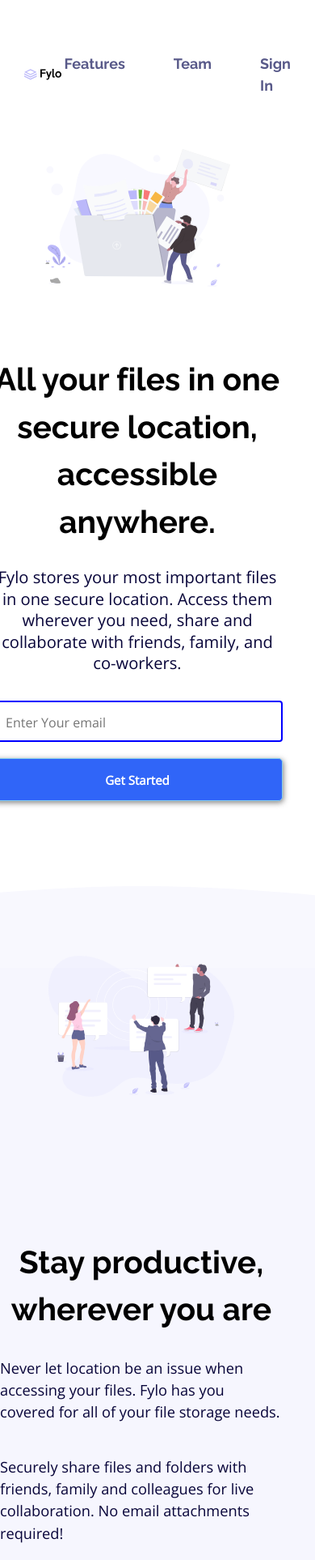
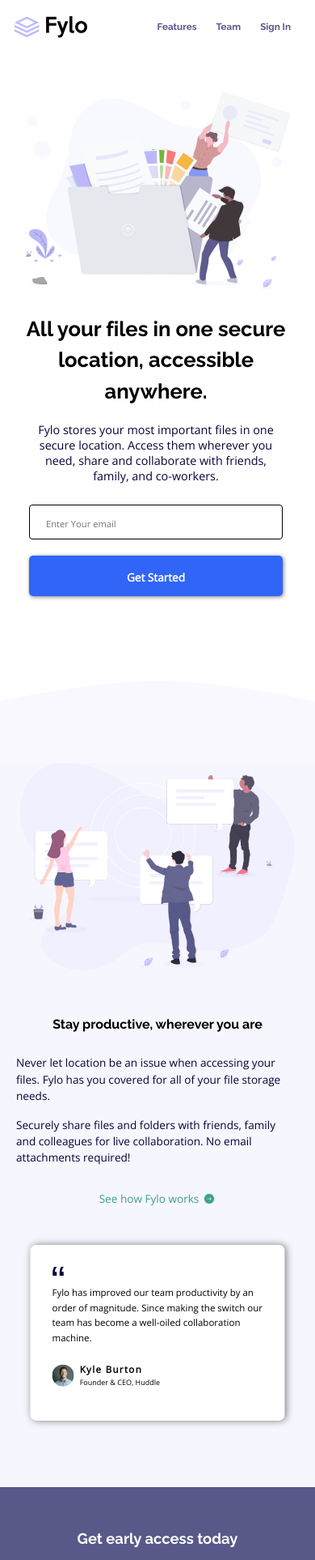
Before and after one commit to GitHub-dev12345/Fylo-landing-page-with-two-column-layout, a plain HTML site: page index.html in a window 390 px wide. Shown: the top 1926 px of the page at 81% size. Drawn offline with nearby package versions, Linux system fonts and the light colour scheme.

Commit message:
Change the some code and font-size for all devices supported

```diff
--- a/sass/main.scss
+++ b/sass/main.scss
@@ -21,28 +21,26 @@
 
 /* Main CSS Code */
 body{
-    @include flex-box(column, center, flex-end);
+    @include flex-box(column, center, center);
+    font-family: 'Open Sans', sans-serif;
     font-size: 1rem;
-    font-family: 'Open Sans', sans-serif;
 }
 
 header{
     width: 100%;
-    @include flex-box(row, space-around, center);
-    padding: 70px 0px 70px 85px;
+    @include flex-box(row, space-between, center);
+    padding: 70px 0px 72px 85px;
 }
 
 #headerImg{
-    width: 50%;
-    /* border: 1px solid black; */
+    width: 20%;
     img{
-        width: 26%;
+        width: 65%;
     }
 }
 #navList{
-    /* border: 1px solid black; */
     @include flex-box(row, flex-end, flex-start);
-    width: 50%;
+    width: 70%;
     a{
         font-size: 18px;
         text-decoration: none;
@@ -50,63 +48,71 @@
         padding: 5px 20px 5px 40px;
         font-weight: 600;
         font-family: 'Raleway', sans-serif;
-        /* border: 1px solid black; */
         position: relative;
     }
 }
 
 #files-flexContainer{
+    @include flex-box(row, space-around, center);
     width: 100%;
-    @include flex-box(row, space-around, center);
-    padding: 25px 17px 180px 15px;
+    padding: 25px 17px 180px 16px;
 }
 .content-1{
+    /* border: 1px solid black; */
     @include flex-box(column, space-between, space-between);
-    padding: 10px 20px 10px 10px;
-    margin: -31px 25px 0px 61px;
+    padding: 0px 30px 10px 6px;
+    margin: -31px 0px 0px 61px;
     width: 50%;
     height: auto;
     h1{
-        font-size: clamp(0.95rem, 10vw, 2.76rem);
+        font-size: clamp(1.6rem, 10vw, 2.8vw);
         font-family: 'Raleway', sans-serif;
         font-weight: 700;
         margin: 0px 0px 16px 0px;
     }
     p{
-        font-size: clamp(1rem, 10vw, 1.26rem);
+        font-size: clamp(0.9rem, 10vw, 1.3vw);
         font-family: 'Open Sans', sans-serif;
         color:  hsl(243, 87%, 12%);
         line-height: 1.31;
-        margin: 0px 0px 14px 0px;
+        margin: 0px 0px 16px 0px;
     }
 }
 
 .email{
-    padding: 15px 0px 15px 0px;
+    padding: 12px 0px 15px 0px;
     #email{
-        border: 2px solid blue;
-        padding: 13px 140px 10px 15px;
+        border: 1px solid black;
+        width: 52%;
+        padding: 15px 0px 10px 20px;
         border-radius: 4px;
+        font-size: clamp(0.7rem, 10vw, 1.1vw);
+        color: lightgrey;
     }
     a{
-        padding: 15px 70px 13px 70px;
-        margin: 0px 0px 0px 15px;
+        padding: 17px 70px 12px 70px;
+        margin: 0px 0px 0px 12px;
         color: white;
         background: hsl(224, 93%, 58%);
         text-align: center;
         text-decoration: none;
-        font-size: 15px;
+        font-size: clamp(0.85rem, 10vw, 1vw);
         font-weight: 600;
-        border: 1px solid skyblue;
+        border: 1px solid skyblue transparent;
+        outline: none;
         border-radius: 5px;
-        box-shadow: 1px 2px 7px rgba(0, 0, 0, 0.5);
+        box-shadow: 1px 1px 5px rgba(0, 0, 0, 0.5);
     }
 }
 
 .imgBox{
+    /* border: 1px solid black; */
     width: 50%;
     height: auto;
     margin: 0px 10px 0px 0px;
+    img{
+        width: 100%;
+    }
 }
 
 #curved{
@@ -114,38 +120,41 @@
     background: url(../images/bg-curve-desktop.svg) no-repeat;
     background-size: cover;
     background-position: top center;
-    min-width: 10vw;
     min-height: 12vh;
 }
 #productive-container{
+    @include flex-box(row, space-around, flex-start);
     width: 100%;
-    @include flex-box(row, space-around, center);
-    padding: 100px 0px 110px 50px;
+    padding: 100px 0px 100px 82px;
     background: hsl(240, 75%, 98%);
 }
 
 .content-2{
-    width: 50%;
+    padding: 0px 0px 0px 0px;
+    width: 52%;
     height: auto;
     h2{
-        font-size: clamp(1rem, 10vw, 2.8rem);
+        font-size: clamp(1rem, 1440px, 2.97vw);
         font-family: 'Raleway', sans-serif;
         font-weight: 700;
-        margin: -15px 0px 31px 0px;
+        margin: -15px 0px 32px 0px;
     }
     .para{
-        font-size: clamp(1rem, 10vw, 1.14rem);
+        font-size: clamp(0.85rem, 10vw, 1.21vw);
         font-family: 'Open Sans', sans-serif;
         color:  hsl(243, 87%, 12%);
         line-height: 1.5;
-        margin: 0px 120px 15px 0px;
+        margin: 0px 140px 15px 0px;
     }
     a{
         @include flex-box(row, flex-start, center);
-        font-size: 19px;
+        font-size: clamp(0.85rem, 10vw, 1.21vw);
         margin: 0px 0px 50px 0px;
-        text-decoration: underline;
+        padding: 0px 0px 5px 0px;
+        text-decoration: none;
         color: hsl(170, 45%, 43%);
+        /* border-bottom: 2px solid hsl(170, 45%, 43%); */
+        /* width: 25.50%; */
 
         img{
             margin: 0px 0px 0px 5px;
@@ -155,8 +164,9 @@
 
 #card{
     width: 390px;
-    height: 240px;
-    padding: 35px 40px 20px 40px;
+    height: auto;
+    padding: 30px 20px 35px 30px;
+    margin: 0px 0px 20px 0px;
     background: white;
     border-radius: 8px;
     box-shadow: 2px 0px 11px rgba(0, 0, 0, 0.5);
@@ -164,26 +174,30 @@
         width: 5.5%;
     }
     .fylop{
-        font-size: clamp(0.9rem, 10vw, 0.95rem);
-        margin: 10px 0px 17px 0px;
+        font-size: clamp(0.8rem, 10vw, 1.05vw);
+        margin: 10px 0px 15px 0px;
         line-height: 1.6;
     }
 }
 
 #profile{
-    @include flex-box(row, space-between,center);
+/*     border: 1px solid black; */
+    @include flex-box(row, flex-start,center);
     img{
-        width: 11%;
+        width: 10%;
         border-radius: 100%;
     }
 }
 .details{
+    /* border: 1px solid black; */
     @include flex-box(column,flex-end,flex-start);
+    padding: 0px 0px 0px 8px;
     position: relative;
     top: 0px;
-    right: 152px;
+/*     right: 152px; */
     h3{
-        font-size: 0.75rem;
+        font-size: 0.8rem;
+        letter-spacing: 1.5px;
         font-weight: bold;
     }
     .founder{
@@ -192,9 +206,13 @@
 }
 
 .imgBox2{
-    margin: -45px 0px 0px 0px;
-    width: 40%;
+    margin: 0px 0px 0px 0px;
+    width: 48%;
     height: auto;
+    img{
+        width: 100%;
+        padding: 20px 25px 70px 70px;
+    }
 }
 
 #access-today{
@@ -210,25 +228,29 @@
     height: auto;
     padding: 0px 80px 20px 0px;
     h4{
-        font-size: clamp(1rem, 10vw, 2.21rem);
+        font-size: clamp(1.15rem, 100vw, 2.31vw);
         font-weight: 600;
         color: white;
         font-family: 'Raleway', sans-serif; ;
         margin: 0px 0px 15px 0px;
     }
     p{
-        font-size: clamp(1rem, 10vw, 1.2rem);
+        font-size: clamp(0.89rem, 10vw, 1.29vw);
         color: white;
         opacity: 0.8;
         line-height: 1.4;
     }
 }
 .email-2{
-    @include flex-box(column, flex-start, baseline);
+    width: 40%;
+    @include flex-box(column, flex-start, flex-start);
     #email-2{
-        border: 2px solid blue;
-        padding: 14px 320px 14px 20px;
+        border: 1px solid blue;
+        width: 100%;
+        padding: 15px 0px 10px 20px;
         border-radius: 4px;
+        font-size: clamp(0.7rem, 10vw, 1.1vw);
+        color: lightgrey;
         box-shadow: 2px 0px 11px rgba(0, 0, 0, 0.5);
     }
     a{
@@ -238,7 +260,7 @@
         background: hsl(224, 93%, 58%);
         text-align: center;
         text-decoration: none;
-        font-size: clamp(1rem, 10vw, 1rem);
+        font-size: clamp(0.75rem, 10vw, 1vw);
         font-weight: 600;
         border-radius: 5px;
         box-shadow: 2px 0px 11px rgba(0, 0, 0, 0.5);
@@ -246,16 +268,14 @@
 }
 
 footer{
-    /* border: 1px solid white; */
     width: 100%;
     @include flex-box(column, flex-start, flex-start);
-    padding: 115px 50px 60px 50px;
+    padding: 100px 50px 66px 45px;
     background: hsl(243, 87%, 12%);
 }
 
 #head{
     width: 100%;
-    /* border: 1px solid white; */
     img{
         filter:  brightness(0) invert(1);
         width: 14.50%;
@@ -263,19 +283,16 @@
     }
 }
 #footer-container{
-
     width: 100%;
     @include flex-box(row, space-between, flex-start);
 }
 
 .contact{
-    /* border: 1px solid white; */
     @include flex-box(column, flex-start, flex-start);
     margin: 0px 0px 10px 35px;
 }
 
 .contact-Us, .mail{
-    /* border: 1px solid white; */
     @include flex-box(row, center, center);
     padding: 0px 0px 17px 0px;
     a{
@@ -290,14 +307,12 @@
 }
 
 #links{
-    /* border: 1px solid white; */
     @include flex-box(row, space-between, flex-start);
     position: relative;
     right: 40px;
 }
 
 .link-1{
-    /* border: 1px solid white; */
     @include flex-box(column, space-between, baseline);
     a{
         color: white;
@@ -311,8 +326,7 @@
 }
 
 .link-2{
-    /* border: 1px solid white; */
-    @include flex-box(column, space-between, baseline);
+    @include  flex-box(column, space-between, baseline);
     a{
         color: white;
         text-decoration: none;
@@ -325,7 +339,6 @@
 }
 
 #social{
-    /* border: 1px solid white; */
     @include flex-box(row, space-around, center);
     position: relative;
     right: 150px;
@@ -344,8 +357,12 @@
         transition: 0.3s;
     }
     #head{
-        margin: 0px 0px 20px 0px;
+        margin: 0px 0px 40px 0px;
         transition: 0.3s;
+        img{
+            width: 25%;
+            margin: 0px 0px 0px 16px;
+        }
     }
     #files-flexContainer{
         transition: 0.4s;
@@ -357,14 +374,16 @@
         #email{
             margin: 0px 0px 10px 0px;
             transition: 0.3s;
+            width: 100%;
         }
         a{
             align-self: flex-start;
             margin: 10px 0px 15px 0px;
+            width: 100%;
         }
     }
     footer{
-        padding: 100px 10px 80px 10px;
+        padding: 50px 10px 50px 25px;
     }
     #footer-container{
             @include flex-box(column, flex-start, flex-start);
@@ -375,7 +394,7 @@
         width: 100%;
         margin: 0px 0px 10px 0px;
         .contact-Us, .mail{
-            margin: 0px 0px 0px 36px;
+            margin: 0px 0px 0px 14px;
         }
     }
     #links{
@@ -386,14 +405,14 @@
         width: 100%;
     }
     .link-1{
-        margin: 20px 0px 30px 36px;
+        margin: 20px 0px 30px 15px;
         transition: 0.3s;
         a{
             right: 0px;
         }
     }
     .link-2{
-        margin: 20px 0px 30px 36px;
+        margin: 20px 0px 30px 15px;
         transition: 0.3s;
         a{
             left: 0px;
@@ -401,103 +420,112 @@
     }
     #social{
         width: 100%;
+        top: 0px;
+        right: 0px;
         @include flex-box(row, center, center);
         transition: 0.3s;
-        top: 25px;
-        right: 0px;
         a{
             padding: 0px 20px 0px 0px
         }
     }
 }
 
-@media all and (max-width: 1150px) {
+@media all and (max-width: 1065px) {
     header{
-        padding-left: 30px;
-        padding-right: 10px;
+        padding: 50px 18px 50px 18px;
+        transition: 0.3s;
+    }
+    #headerImg{
+        width: 45%;
     }
     #files-flexContainer{
         @include flex-box(column-reverse, center, center);
         padding: 0px 0px 50px 0px;
-        width: 100%;
-        /* border: 1px solid black; */
         transition: 0.3s;
     }
-    .email{
-        padding: 10px 20px 10px 20px;
-        #email{
-            width: 100%;
-        }
-        a{
-            width: 100%;
-        }
-    }
     .content-1{
+        /* border: 1px solid black; */
         @include flex-box(column, center, center);
-        /* border: 1px solid black; */
         width: 100%;
         margin: 25px auto;
 
         h1{
+            /* border: 1px solid black; */
+            margin: 5px 0px 5px 20px;
             text-align: center;
             width: 100%;
         }
         p{
             padding: 10px 20px 10px 20px;
+            margin: 5px 0px 5px 20px;
+            /* border: 1px solid black; */
             text-align: center;
             width: 100%;
-            /* border: 1px solid black; */
         }
     }
     .email{
         @include flex-box(column, center, center);
+        padding: 10px 20px 10px 20px;
+        margin: 0px 0px 0px 20px;
         /* border: 1px solid black; */
         width: 100%;
+        #email{
+            width: 100%;
+        }
         a{
             margin: 10px auto;
+            width: 100%;
         }
     }
     .imgBox{
         width: 100%;
-        padding: 0px 100px 50px 100px;
+        margin: 0px auto;
+        img{
+            padding: 15px 30px 0px 30px;
+            width: 85%;
+            margin: auto;
+        }
     }
-
     #productive-container{
         @include flex-box(column-reverse, center, center);
         padding-left: 0px;
         padding-right: 0px;
-        padding-bottom: 10px;
+        padding-bottom: 0px;
     }
     .content-2{
         @include flex-box(column, center, center);
         width: 100%;
-        margin: 25px auto;
+        margin: 25px 0px 0px 0px;
         padding: 20px 20px 50px 20px;
-        /* border: 1px solid black; */
         h2{
+            /* border: 1px solid black; */
             text-align: center;
             margin: 10px auto;
             width: 100%;
         }
         .para{
-            margin: 10px auto;
+            /* border: 1px solid black; */
+            margin: 10px 0px -10px 0px;
             width: 100%;
-            padding: 10px 20px 10px 20px;
+            padding: 5px 20px 10px 0px;
+            text-align: center;
         }
         a{
-            margin: 30px 0px 50px 0px;
+            margin: 30px 0px 30px 0px;
         }
     }
     .imgBox2{
-        /* border: 1px solid black; */
         width: 100%;
-        padding: 0px 100px 50px 100px;
-        position: relative;
-        top: -70px;
+        margin: -100px 0px 0px 0px;
+        img{
+            padding: 0px 25px 0px 25px;
+            width: 85%;
+            margin: auto;
+        }
+
     }
     .details{
         @include flex-box(column,center,flex-start);
-        /* border: 1px solid black; */
         margin: 10px 0px 0px 0px;
         p{
             padding: 0px 0px 0px 0px;
@@ -505,16 +533,14 @@
         }
     }
     #access-today{
+        @include flex-box(column,center, center);
         width: 100%;
-        padding: 100px 15px 100px 15px;
-        /* border: 1px solid black; */
-        @include flex-box(column,center, center);
+        padding: 40px 15px 60px 15px;
     }
     .content-3{
         @include flex-box(column,center,center);
         width: 100%;
-        /* border: 1px solid black;  */
-        padding: 10px 10px 20px 10px;
+        padding: 10px 10px 0px 10px;
         h4{
             text-align: center;
         }
@@ -526,30 +552,79 @@
     .email-2{
         /* border: 1px solid black; */
         width: 100%;
-        padding: 10px 20px 10px 20px;
+        padding: 0px 40px 10px 40px;
 
         #email-2{
             margin: 15px auto;
-            padding: 14px 10px 14px 10px;
+            padding: 10px 10px 10px 10px;
             width: 100%;
         }
         a{
-            /* border: 1px solid black; */
             margin: 0px auto;
-            padding: 14px 10px 14px 10px;
+            padding: 10px 10px 10px 10px;
             width: 100%;
         }
     }
 }
-/* @media all and (max-width: 400px) {
-    #headerImg{
+@media all and (max-width: 707px) {
+    #head{
         img{
             width: 50%;
+            transition : 0.4s;
         }
+    }
+    .imgBox{
+        img{
+            width: 100%;
+            transition: 0.3s;
+        }
+    }
+    .imgBox2{
+        img{
+            width: 100%;
+            transition: 0.3s;
+        }
+    }
+}
+@media screen and (max-width: 671px) {
+    #navList{
+        a{
+            padding: 5px 35px 5px 5px;
+            font-size: 3vw;
+            transition: 0.4s;
+        }
+    }
+}
+@media all and (max-width: 555px){
+    header{
+        padding-top: 20px;
     }
     #navList{
         a{
-            font-size: 2vw;
+            padding: 5px 12px 5px 12px;
+            transition: 0.4s;
         }
     }
-} */
+    .content-2{
+        .para{
+            text-align: left;
+            transition: 0.3s;
+        }
+    }
+}
+@media all and (max-width: 435px) {
+    #card{
+        width: 100%;
+        transform: scale(0.9);
+        transition: 0.4s;
+    }
+/*     .details{
+        transition: 0.4s
+    } */
+    #curved{
+        width: 100%;
+        background: url(../images/bg-curve-mobile.svg) no-repeat;
+        background-size: cover;
+        background-position: top center;
+    }
+}
```
Also changed, not shown: index.html (+1 -1 lines), sass/main.css, 1 other file.
